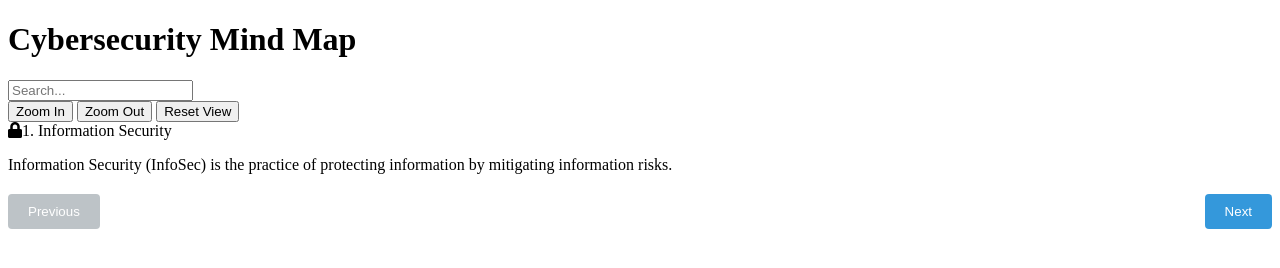
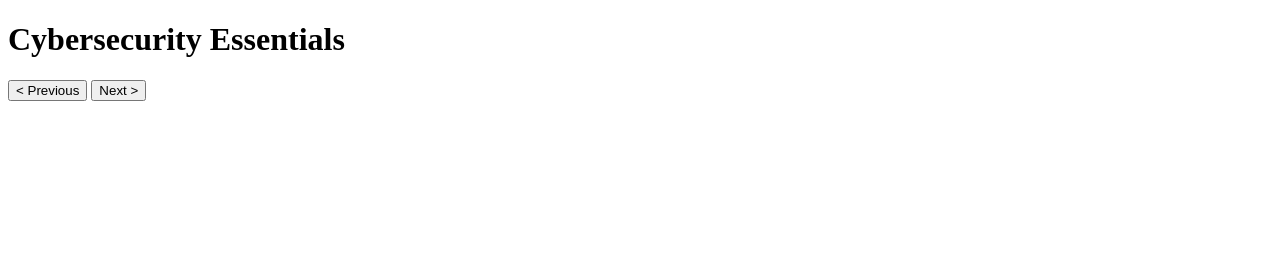
Before and after one commit to VijayaCh2024/cybersecurity-mindmap, a plain HTML site: page index.html in a window 1280 px wide. Drawn offline with Linux system fonts and the light colour scheme.

Commit message:
Update index.html

```diff
--- a/index.html
+++ b/index.html
@@ -3,30 +3,23 @@
 <head>
     <meta charset="UTF-8">
     <meta name="viewport" content="width=device-width, initial-scale=1.0">
-    <title>Cybersecurity Mind Map</title>
-    <link rel="stylesheet" href="https://cdnjs.cloudflare.com/ajax/libs/font-awesome/5.15.3/css/all.min.css">
+    <title>Cybersecurity Essentials</title>
+    <link href="https://fonts.googleapis.com/css2?family=Roboto:wght@300;400;700&display=swap" rel="stylesheet">
     <link rel="stylesheet" href="styles.css">
 </head>
 <body>
-    <h1>Cybersecurity Mind Map</h1>
-    <div class="controls">
-        <div class="search-container">
-            <input type="text" id="search" placeholder="Search...">
-        </div>
-        <div class="zoom-controls">
-            <button id="zoomIn">Zoom In</button>
-            <button id="zoomOut">Zoom Out</button>
-            <button id="resetView">Reset View</button>
-        </div>
+    <div class="container">
+        <header>
+            <h1>Cybersecurity Essentials</h1>
+            <nav>
+                <button id="prevBtn">&lt; Previous</button>
+                <button id="nextBtn">Next &gt;</button>
+            </nav>
+        </header>
+        <main id="content">
+            <!-- Content will be dynamically inserted here -->
+        </main>
     </div>
-    <div class="mind-map" id="mindMap">
-        <!-- Mind map content will be dynamically generated here -->
-    </div>
-    <div class="navigation-controls">
-        <button id="prevButton">Previous</button>
-        <button id="nextButton">Next</button>
-    </div>
-
     <script src="script.js"></script>
 </body>
 </html>
```
